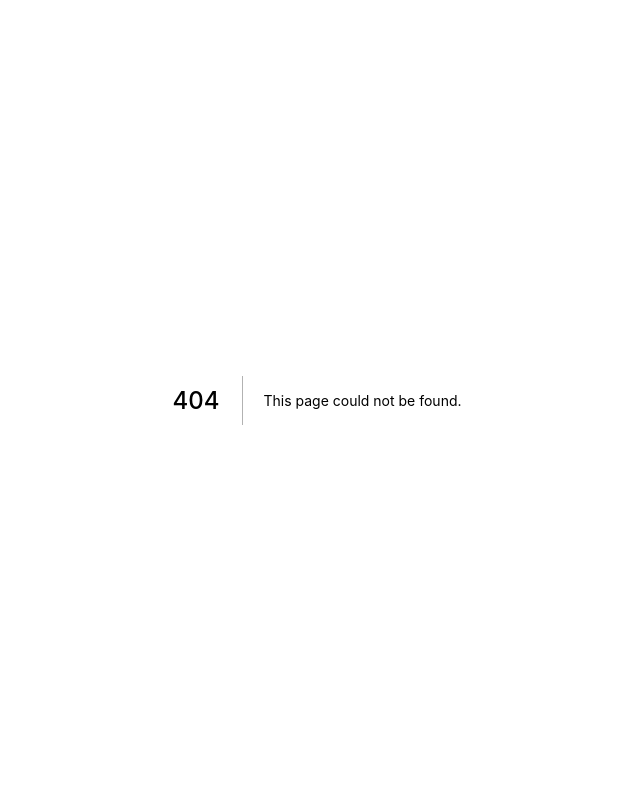
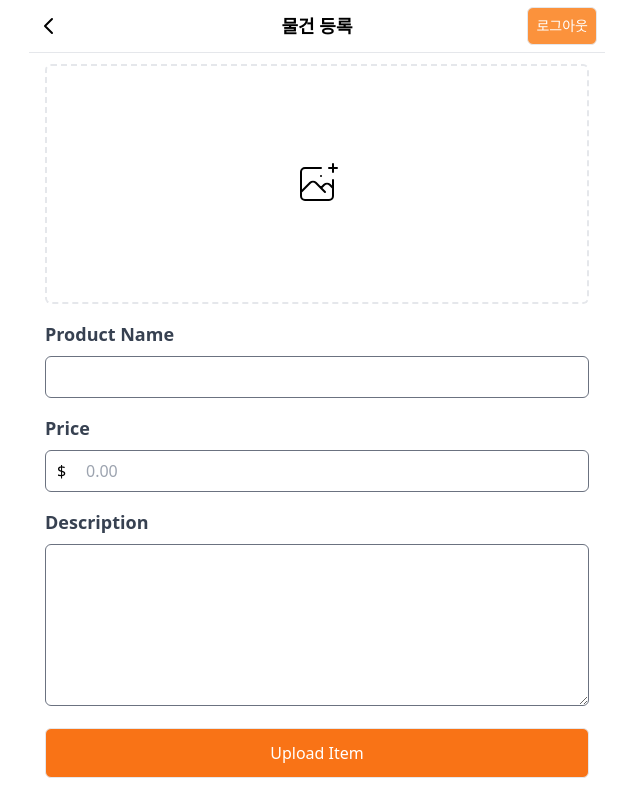
Before and after one commit to jungyu333/carrot_market, a Next.js app: page /items/newItem in a window 1280 px wide. Before the commit this address had no page. Shown: the whole page, without its empty margins (323-963 px from the left). Built offline with nearby package versions, Linux system fonts and the light colour scheme.

Commit message:
newItem.tsx css

```diff
--- a/components/layout.tsx
+++ b/components/layout.tsx
@@ -74,7 +74,8 @@ const HomeContainer = tw.div<TabIconProps>`
   items-center
   space-y-1
   cursor-pointer
-  ${(p) => (p.$isRouterMatch === "/" ? "text-orange-400" : "text-gray-400")}
+  ${(p: TabIconProps) =>
+    p.$isRouterMatch === "/" ? "text-orange-400" : "text-gray-400"}
 `;
 
 const CommunityContainer = tw.div<TabIconProps>`
@@ -84,7 +85,7 @@ const CommunityContainer = tw.div<TabIconProps>`
   items-center
   space-y-1
   cursor-pointer
-  ${(p) =>
+  ${(p: TabIconProps) =>
     p.$isRouterMatch === "/communicate" ? "text-orange-400" : "text-gray-400"}
 `;
 
@@ -95,7 +96,7 @@ const ChatContainer = tw.div<TabIconProps>`
   items-center
   space-y-1
   cursor-pointer
-  ${(p) =>
+  ${(p: TabIconProps) =>
     p.$isRouterMatch === "/chats" ? "text-orange-400" : "text-gray-400"}
 `;
 
@@ -106,7 +107,7 @@ const UserContainer = tw.div<TabIconProps>`
   items-center
   space-y-1
   cursor-pointer
-  ${(p) =>
+  ${(p: TabIconProps) =>
     p.$isRouterMatch === "/profile" ? "text-orange-400" : "text-gray-400"}
 `;
 
--- a/pages/index.tsx
+++ b/pages/index.tsx
@@ -1,4 +1,5 @@
 import type { NextPage } from "next";
+import Link from "next/link";
 import tw from "tailwind-styled-components";
 import Layout from "../components/layout";
 
@@ -80,6 +81,7 @@ const NewProduct = tw.div`
   transition-colors
   shadow-sm
   text-white
+  cursor-pointer
 `;
 
 const Home: NextPage = () => {
@@ -119,6 +121,7 @@ const Home: NextPage = () => {
             </ProductSubInfoContainer>
           </ProductContainer>
         ))}
+        <Link href="/items/newItem">
           <NewProduct>
             <svg
               xmlns="http://www.w3.org/2000/svg"
@@ -135,6 +138,7 @@ const Home: NextPage = () => {
               />
             </svg>
           </NewProduct>
+        </Link>
       </Wrapper>
     </Layout>
   );
--- /dev/null
+++ b/pages/items/newItem.tsx
@@ -0,0 +1,160 @@
+import tw from "tailwind-styled-components";
+import Layout from "../../components/layout";
+
+const Wrapper = tw.div`
+  mt-16
+  px-4
+
+`;
+
+const ImageContainer = tw.div`
+  mb-4
+`;
+
+const ImageLabel = tw.label`
+  w-full
+  flex
+  items-center
+  h-60
+  justify-center
+  border-2
+  border-dashed
+  cursor-pointer
+  rounded-md
+  hover:border-orange-500
+  hover:text-orange-500
+`;
+
+const ImageInput = tw.input`
+  hidden
+`;
+
+const ProductNameContainer = tw.div`
+  space-y-2
+  mb-4
+`;
+
+const ProductNameLabel = tw.label`
+  font-bold
+  text-gray-700
+  text-lg
+  cursor-pointer
+`;
+
+const ProductNameInput = tw.input`
+  w-full
+  py-2
+  rounded-md
+  focus:ring-orange-500
+  focus:border-orange-500
+`;
+
+const PriceContainer = tw.div`
+  space-y-2
+  mb-4
+`;
+
+const PriceLabel = tw.label`
+  font-bold
+  text-gray-700
+  text-lg
+  cursor-pointer
+`;
+
+const PriceInputContainer = tw.div`
+  flex
+  items-center
+  relative
+`;
+
+const PriceInput = tw.input`
+  w-full
+  py-2
+  rounded-md
+  focus:ring-orange-500
+  focus:border-orange-500
+  pl-10
+  placeholder:text-gray-400
+`;
+
+const DescriptionContainer = tw.div`
+  space-y-2
+  mb-4
+`;
+
+const DescriptionLabel = tw.label`
+  font-bold
+  text-gray-700
+  text-lg
+  cursor-pointer
+`;
+
+const TextArea = tw.textarea`
+  w-full
+  rounded-md
+  focus:ring-orange-500
+  focus:border-orange-500
+`;
+
+const UploadButton = tw.button`
+  border
+  w-full
+  py-3
+  rounded-md
+  bg-orange-500
+  text-white
+  hover:bg-orange-600
+`;
+export default function NewItem() {
+  return (
+    <Layout title="물건 등록" canGoBack isLogIn hasTabBar={false}>
+      <Wrapper>
+        <ImageContainer>
+          <ImageLabel>
+            <svg
+              className="h-12 w-12"
+              stroke="currentColor"
+              fill="none"
+              viewBox="0 0 48 48"
+              aria-hidden="true"
+            >
+              <path
+                d="M28 8H12a4 4 0 00-4 4v20m32-12v8m0 0v8a4 4 0 01-4 4H12a4 4 0 01-4-4v-4m32-4l-3.172-3.172a4 4 0 00-5.656 0L28 28M8 32l9.172-9.172a4 4 0 015.656 0L28 28m0 0l4 4m4-24h8m-4-4v8m-12 4h.02"
+                strokeWidth={2}
+                strokeLinecap="round"
+                strokeLinejoin="round"
+              />
+            </svg>
+            <ImageInput accept="image/*" type="file" />
+          </ImageLabel>
+        </ImageContainer>
+        <ProductNameContainer>
+          <ProductNameLabel htmlFor="name">Product Name</ProductNameLabel>
+          <div>
+            <ProductNameInput id="name" autocomplete="off" type="text" />
+          </div>
+        </ProductNameContainer>
+        <PriceContainer>
+          <PriceLabel htmlFor="price">Price</PriceLabel>
+          <PriceInputContainer>
+            <span className="absolute left-3">$</span>
+            <PriceInput
+              id="price"
+              autocomplete="off"
+              type="text"
+              placeholder="0.00"
+            />
+          </PriceInputContainer>
+        </PriceContainer>
+        <DescriptionContainer>
+          <DescriptionLabel htmlFor="description">Description</DescriptionLabel>
+          <div>
+            <TextArea id="description" rows={6} />
+          </div>
+        </DescriptionContainer>
+
+        <UploadButton>Upload Item</UploadButton>
+      </Wrapper>
+    </Layout>
+  );
+}
```
Lines whose indentation alone changed are shown as unchanged.
